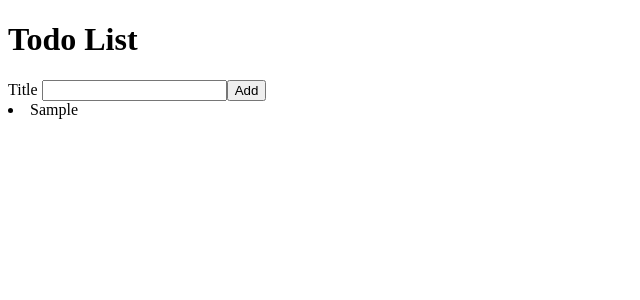
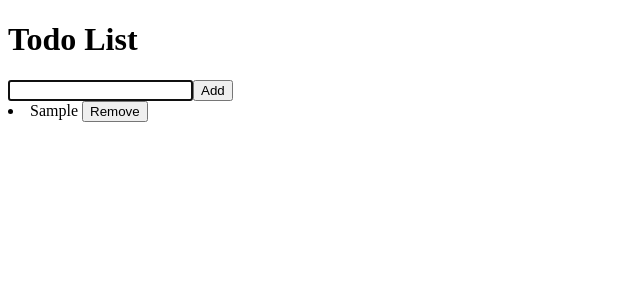
Before and after one commit to AndzhurT/react-todo, a React (Create React App) app: page / in a window 1280 px wide. Both pictures are taken after typing "Sample" into the empty fields and a click on the button "Add". Shown: the top 300 px of the page, without its empty margins (0-640 px from the left). Built offline with nearby package versions, Linux system fonts and the light colour scheme; the HTML template or start-up script is replaced by a standard one.

Commit message:
Added Reusable components/Component composition, etc.

```diff
--- a/src/AddTodoForm.js
+++ b/src/AddTodoForm.js
@@ -1,6 +1,6 @@
 import React from 'react';
 import {useState} from 'react';
-import TodoList from './TodoList';
+import InputWithLabel from './InputWithLabel';
 
 function AddTodoForm ({onAddTodo}) {
   // creates a new state variable "todoTitle" with setter "setTodoTitle"
@@ -26,10 +26,8 @@ function AddTodoForm ({onAddTodo}) {
   return (
     <div>
       <form onSubmit={handleAddTodo}>
-        <label htmlFor="todoTitle" > Title </label>
-        {/* assiging the value todoTitle to the input and setting the onChange to call the function handleTitleChange*/}
-        <input  type="text" id="todoTitle" name="title" value={todoTitle} onChange={handleTitleChange}></input>
-        <button type="submit"> Add </button>
+        <InputWithLabel value={todoTitle} onChange={handleTitleChange}> Title </InputWithLabel>
+        <button type="submit">Add</button>
       </form>
     </div>
   );
--- a/src/App.js
+++ b/src/App.js
@@ -27,10 +27,16 @@ function Main() {
 
   const [todoList, setTodoList] = useSemiPersistentState("savedTodoList");
 
+  // addTodo item
   function addTodo(newTodo) {
     setTodoList([...todoList, newTodo])
   };
 
+  // removeTodo item
+  function removeTodo(id) {
+    const updatedTodoList = todoList.filter((todo) => todo.id !== id);
+    setTodoList(updatedTodoList)
+  }
 
   return (
     // empty tags - a short syntax for declaring fragments
@@ -39,7 +45,7 @@ function Main() {
       {/* callback handler */}
       <AddTodoForm onAddTodo={addTodo}/>
       {/* adds list items */}
-      <TodoList todoList={todoList} />
+      <TodoList todoList={todoList} removeTodo={removeTodo} />
       <p></p>
     </>
   );
--- /dev/null
+++ b/src/InputWithLabel.js
@@ -0,0 +1,23 @@
+import React, { useRef, useEffect } from 'react';
+
+function InputWithLabel({ label, value, onChange }) {
+  const inputRef = useRef();
+
+  useEffect(() => {
+    inputRef.current.focus();
+  });
+
+  return (
+    <>
+      {/* replaced the label prop with the children prop. */}
+      <label htmlFor="todoTitle">{label}</label>
+      {/* assiging the value todoTitle to the input and setting the onChange to call the function handleTitleChange*/}
+      {/* focus is needed to make the user experience better by focusing on the input field without needing to use a mouse */}
+      <input  type="text" id="todoTitle" name="title" value={value} onChange={onChange} ref={inputRef}></input>
+    </>
+  )
+};
+
+
+
+export default InputWithLabel
--- a/src/TodoList.js
+++ b/src/TodoList.js
@@ -1,12 +1,11 @@
 import React from 'react';
 import TodoListItem from './TodoListItem';
 
-function TodoList({todoList}) {
-  // todoList as a parameter
+function TodoList({ todoList, removeTodo }) {
   return (
     <div>
-      {todoList.map(({id, title}) => (
-        <li key={id}>{title}</li>
+      {todoList.map(({ id, title }) => (
+        <TodoListItem key={id} id={id} title={title} removeTodo={removeTodo} />
       ))}
     </div>
   );
--- a/src/TodoListItem.js
+++ b/src/TodoListItem.js
@@ -1,8 +1,12 @@
 import React from "react";
 
-function TodoListItem({id, title}) {
+function TodoListItem({id, title, removeTodo}) {
+  const handleRemoveClick = () => {
+    removeTodo(id);
+  };
+
   return (
-    <li key= {id}> {title} </li>
+    <li key= {id}> {title} <button onClick={handleRemoveClick}>Remove</button> </li>
   );
 };
 
```
